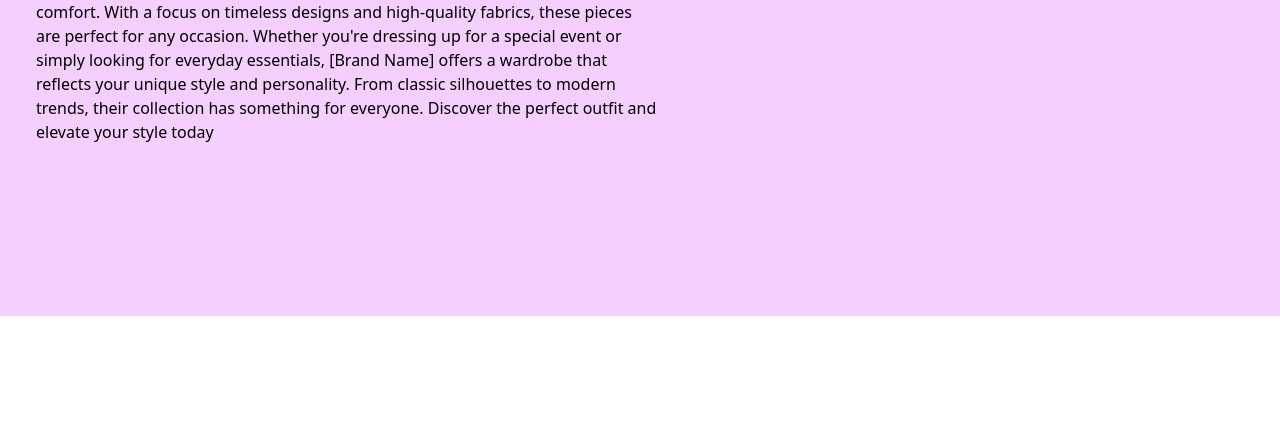
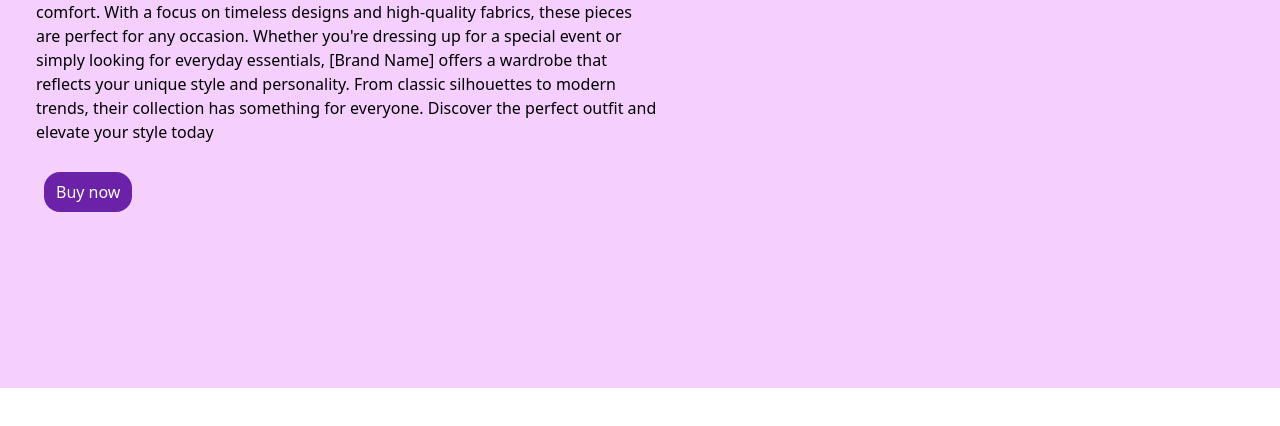
Before and after one commit to MOIZSIDDIQE/Tailwindcss, a website: page work 1/index.html in a window 1280 px wide. Shown: the part 312-738 px from the top of the page. Drawn offline with nearby package versions, Linux system fonts and the light colour scheme.

Commit message:
Give 'Buy now' button

```diff
--- a/work 1/index.html
+++ b/work 1/index.html
@@ -25,6 +25,11 @@
                 The Beat Clothes in the Town
             </div>
             <p class="py-3 w-1/2">The latest collection from [Brand Name] is a stunning blend of elegance and comfort. With a focus on timeless designs and high-quality fabrics, these pieces are perfect for any occasion. Whether you're dressing up for a special event or simply looking for everyday essentials, [Brand Name] offers a wardrobe that reflects your unique style and personality. From classic silhouettes to modern trends, their collection has something for everyone. Discover the perfect outfit and elevate your style today</p>
+            <div class="my-4">
+                <button
+                    class="bg-purple-800 px-3 py-2 rounded-2xl hover:bg-fuchsia-700 text-white hover:text-slate-900 mx-2">Buy
+                    now</button>
+            </div>
 
         </div>
 
```
